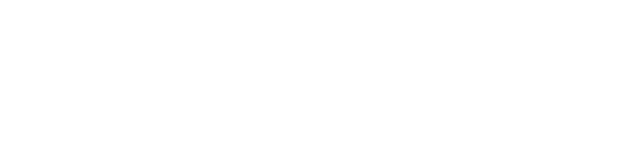
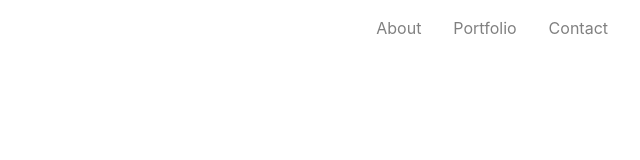
Before and after one commit to falbuna/falbuna.github.io, a plain HTML site: page contact.html in a window 1280 px wide. Shown: the whole page, without its empty margins (640-1280 px from the left). Drawn offline with nearby package versions, Linux system fonts and the light colour scheme.

Commit message:
Fixed Navigation links for each of the pages.

```diff
--- a/contact.html
+++ b/contact.html
@@ -4,7 +4,7 @@
 <head>
     <meta charset="UTF-8">
 
-    <title>Contact Page</title>
+    <title>Contact</title>
 
 
     <link rel="stylesheet" href="https://stackpath.bootstrapcdn.com/bootstrap/4.3.1/css/bootstrap.min.css">
@@ -15,3 +15,18 @@
 </head>
 
 <body>
+
+        <!-- Navigation links for the About, Portfolio, and Contact -->
+        <nav class="navbar navbar-expand-sm bg-white justify-content-end">
+            <ul class="nav justify-content-center">
+                <li class="nav-item">
+                    <a class="nav-link" href="./index.html" style="color: grey">About</a>
+                </li>
+                <li class="nav-item">
+                    <a class="nav-link" href="./portfolio.html" style="color: grey">Portfolio</a>
+                </li>
+                <li class="nav-tem">
+                    <a class="nav-link" href="./contact.html" style="color: grey">Contact</a>
+                </li>
+            </ul>
+        </nav>
```
Also changed, not shown: index.html (+4 -3 lines).
